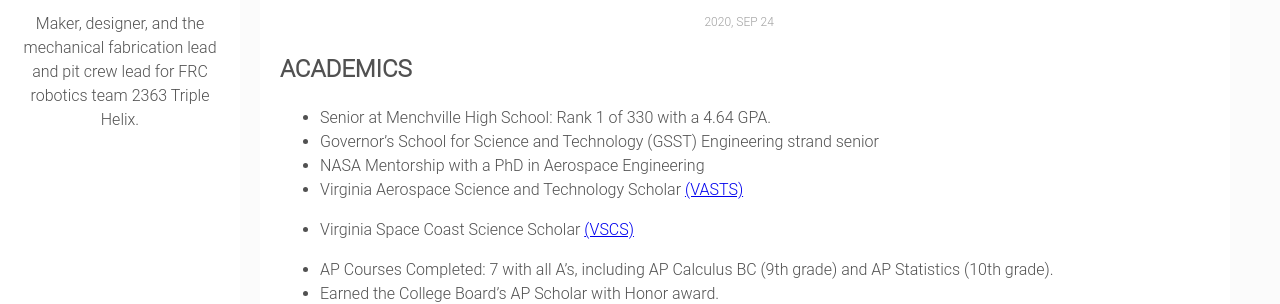
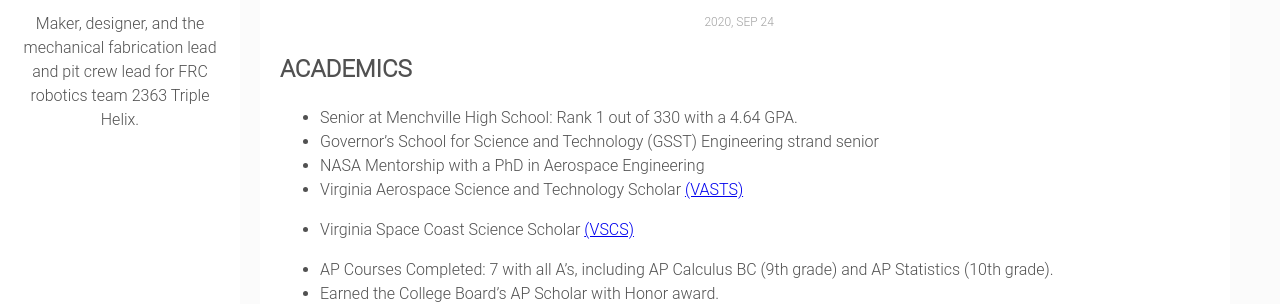
Before and after one commit to natgrrl/natgrrl.github.io, a Jekyll site: the page built from _posts/2020-09-24-academic-awards.markdown, in a window 1280 px wide and 900 px high, scrolled down 437 px. Shown: the part 152-456 px from the top of the window. Built offline with Jekyll 4.4.1, drawn with Linux system fonts in a browser that asks for light colours.

Commit message:
Update 2020-09-24-academic-awards.markdown

```diff
--- a/_posts/2020-09-24-academic-awards.markdown
+++ b/_posts/2020-09-24-academic-awards.markdown
@@ -9,7 +9,7 @@ tags: [ACADEMICS, AWARDS, LEADERSHIP]
 
 ## ACADEMICS
 
-* Senior at Menchville High School:  Rank 1 of 330 with a 4.64 GPA.
+* Senior at Menchville High School:  Rank 1 out of 330 with a 4.64 GPA.
 * Governor’s School for Science and Technology (GSST) Engineering strand senior
 * NASA Mentorship with a PhD in Aerospace Engineering
 * Virginia Aerospace Science and Technology Scholar [(VASTS)](https://vsgc.odu.edu/vasts/)
```
